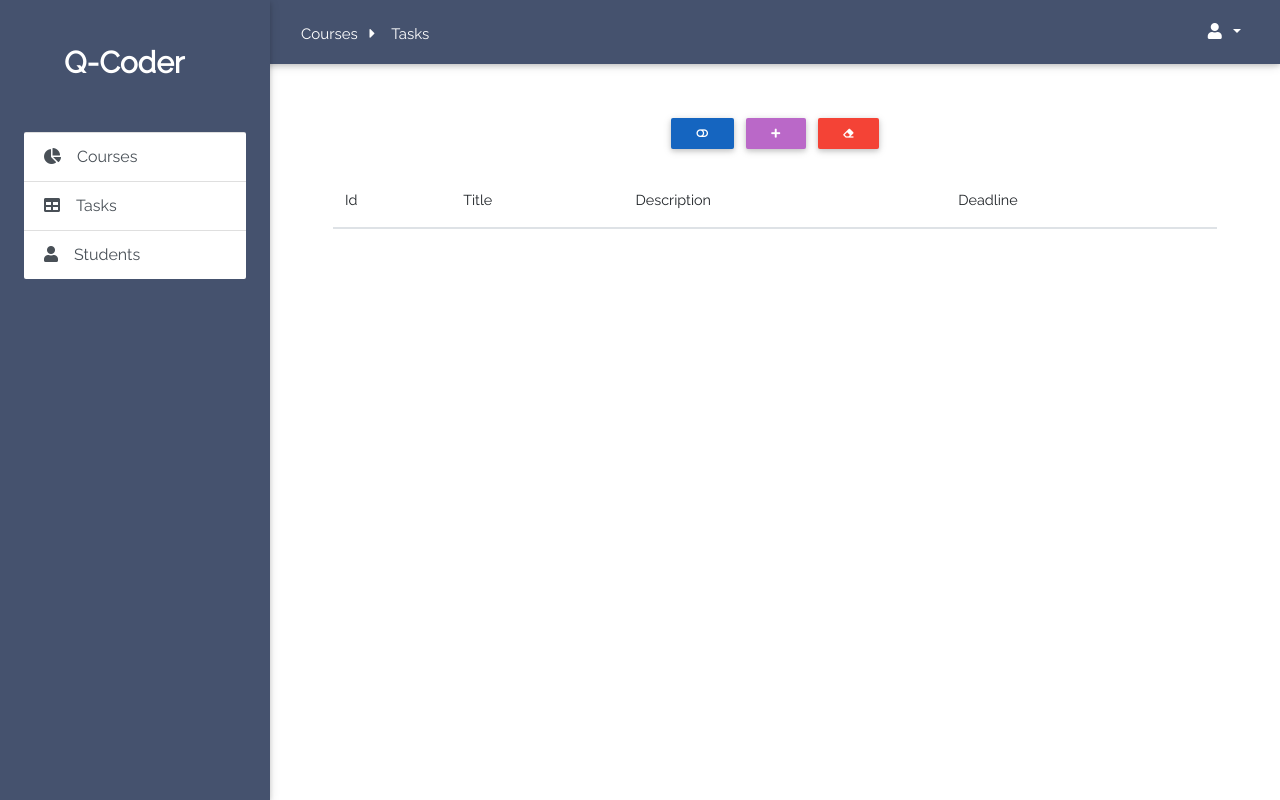
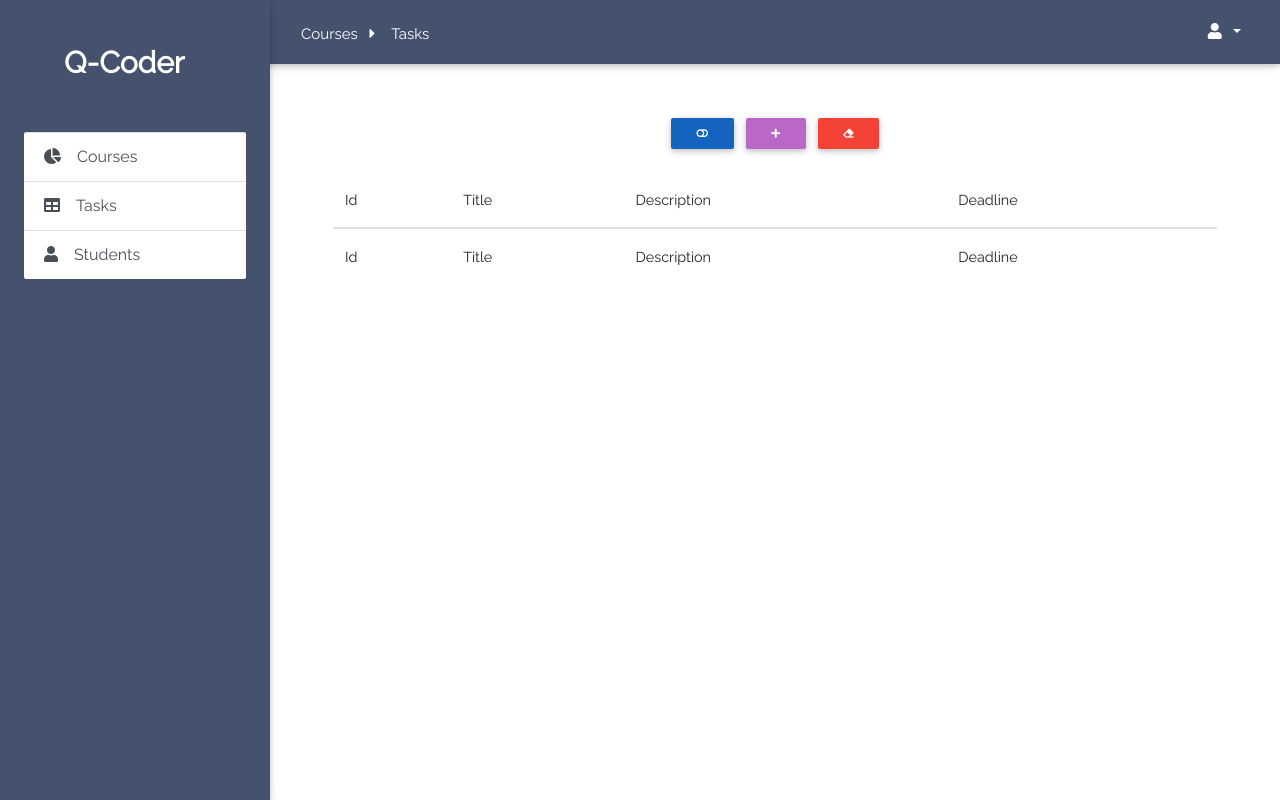
Before and after one commit to madinaturginbayeva/q-coder, a Django app: page /course/1/taks in a window 1280 px wide. Run offline with Django 3.2, Linux system fonts and the light colour scheme; a user stored in the database is signed in; data comes from the database, SQL or seed files in the repository; data that the repository does not hold is empty; some libraries are stand-ins or nearby versions.

Commit message:
rechange form

```diff
--- a/qcoder/qmain/templates/qmain/course.html
+++ b/qcoder/qmain/templates/qmain/course.html
@@ -1,6 +1,7 @@
 {% extends "qmain/base.html" %}
 {% block content %}
 <div class="container-fluid mt-5">
+
 
   <div class="modal fade" id="modalRegisterForm" tabindex="-1" role="dialog" aria-labelledby="myModalLabel"
   aria-hidden="true">
@@ -50,9 +51,6 @@
 </div>
 
 
-
-
-
 </div>
 
 
@@ -88,12 +86,18 @@
             </tr>
           {% endfor %}
           </tbody>
-
+          <tfoot>
+            <tr>
+              <th scope="th-sm">Id</th>
+              <th scope="th-sm">Title</th>
+              <th scope="th-sm">Description</th>
+              <th scope="th-sm">Deadline</th>
+            </tr>
+          </tfoot>
         </table>
       </div>
     </div>
   </div>
 </div>
 
-<script>$('.file-upload').file_upload();</script>
 {% endblock content %}
```
